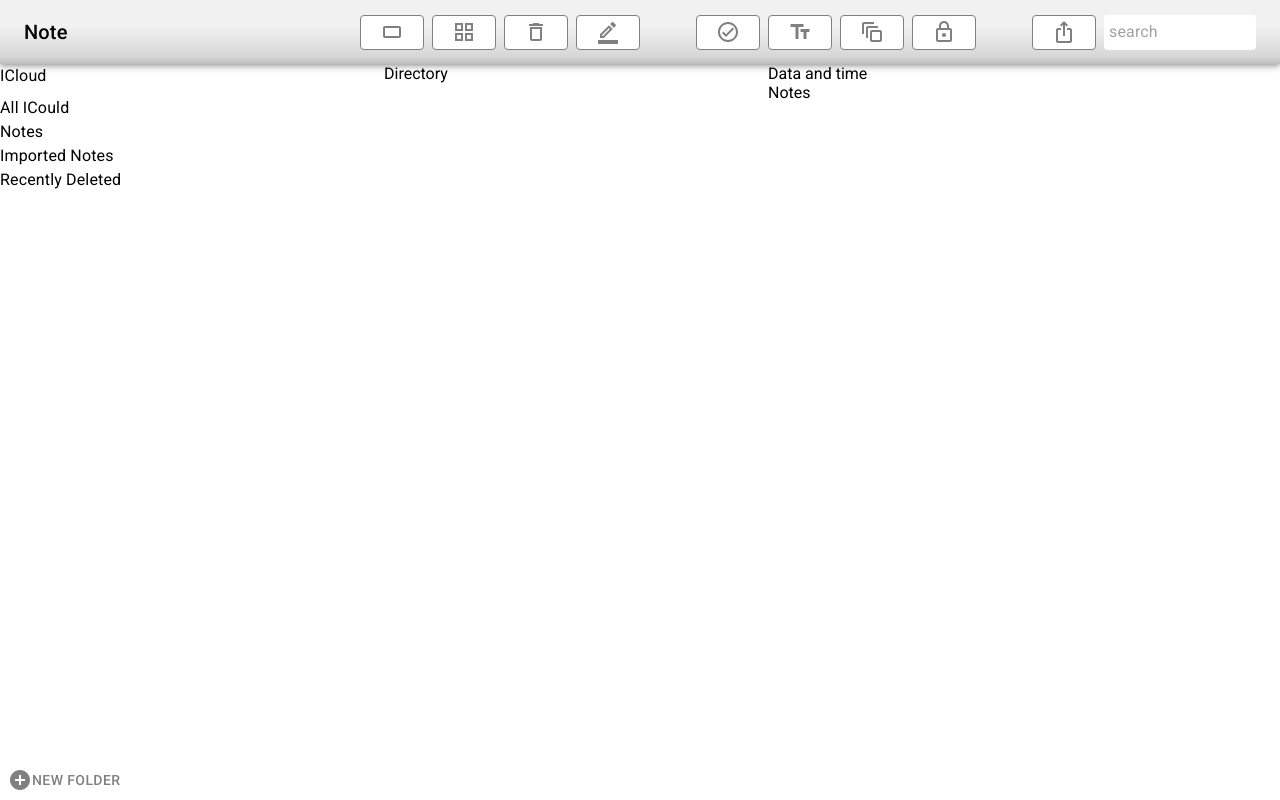
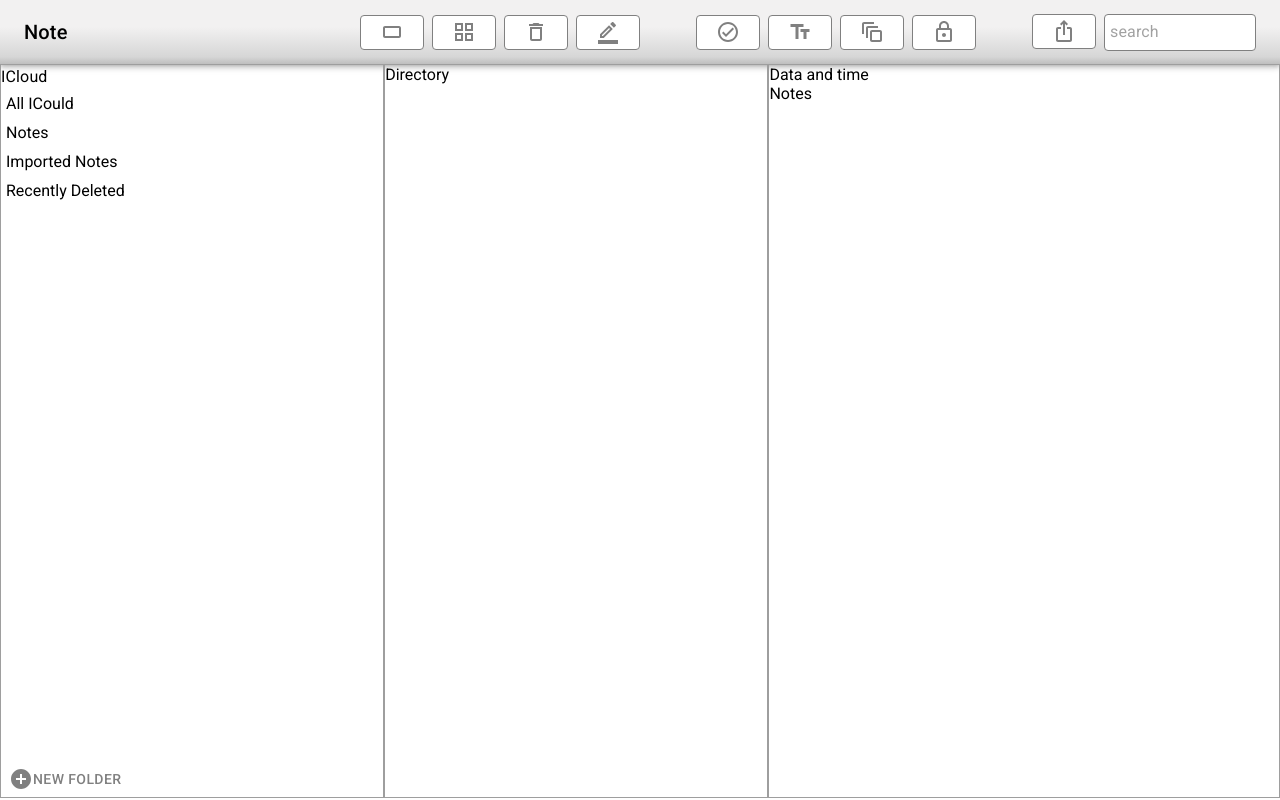
Before and after one commit to Madara1521/note-taker, a React (Create React App) app: page / in a window 1280 px wide. Built offline with nearby package versions, Linux system fonts and the light colour scheme.

Commit message:
border and padding components

```diff
--- a/src/App.js
+++ b/src/App.js
@@ -1,7 +1,7 @@
 import React from 'react'
 import Header from './Components/Header/Header'
 import { Box, Stack } from '@mui/material'
-import Sidebar from './Components/Sidebar/Sidebar'
+import Sidebar from './Components/Content/Sidebar/Sidebar'
 import Notes from './Components/Content/Notes/Notes'
 import NoteDirectory from './Components/Content/NoteDirectory/NoteDirectory'
 
--- a/src/Components/Content/NoteDirectory/NoteDirectory.js
+++ b/src/Components/Content/NoteDirectory/NoteDirectory.js
@@ -3,7 +3,7 @@ import { Box } from '@mui/material'
 
 const NoteDirectory = () => {
   return (
-    <Box flex={3}>
+    <Box flex={3} sx={{border:'1px solid #9e9e9e'}} >
       <div>
         Directory
       </div>
--- a/src/Components/Content/Notes/Notes.js
+++ b/src/Components/Content/Notes/Notes.js
@@ -3,7 +3,7 @@ import { Box } from '@mui/material'
 
 const Notes = () => {
   return (
-    <Box flex={4}>
+    <Box flex={4} sx={{border:'1px solid #9e9e9e'}}>
       <div>
         Data and time
       </div>
--- /dev/null
+++ b/src/Components/Content/Sidebar/Sidebar.js
@@ -0,0 +1,47 @@
+import React from 'react'
+import Bottom from '../Bottom/Bottom'
+import { Box, Stack, styled, Typography } from '@mui/material'
+import { makeStyles } from '@mui/styles'
+
+const useStyles = makeStyles(() => ({
+  container: {
+    display: 'flex',
+    flexDirection: 'column',
+    height: '100%',
+    justifyContent: 'space-between',
+  }
+}))
+
+export const FileComponent = styled('div')(() => ({
+  display: 'flex',
+  padding: '5px'
+}))
+
+const Sidebar = () => {
+  const classes = useStyles()
+
+
+  return (
+    <Box
+      flex={3}
+      sx={{ display: { xs: 'none', sm: 'block' }, border: '1px solid #9e9e9e' }}
+    >
+      <Stack direction="column" alignItems="stretch" height="100%">
+        <Typography>
+          ICloud
+        </Typography>
+        <div className={classes.container}>
+          <div>
+            <FileComponent>All ICould</FileComponent>
+            <FileComponent>Notes</FileComponent>
+            <FileComponent>Imported Notes</FileComponent>
+            <FileComponent>Recently Deleted</FileComponent>
+          </div>
+          <Bottom/>
+        </div>
+      </Stack>
+    </Box>
+  )
+}
+
+export default Sidebar
--- a/src/Components/Header/Header.js
+++ b/src/Components/Header/Header.js
@@ -1,16 +1,12 @@
 import React from 'react'
-import { AppBar, Typography, Box, styled } from '@mui/material'
+import { Typography, Box } from '@mui/material'
 import LeftButtons from './Buttons/LeftButtons/LeftButtons'
 import CenterButtons from './Buttons/CenterButtons/CenterButtons'
 import RightButtons from './Buttons/RightButtons/RightButtons'
 import FormatListBulletedOutlinedIcon from '@mui/icons-material/FormatListBulletedOutlined'
-import { StyledToolbar } from './StyledHeder/StyledAllHeader'
+import { AppBarComponent, StyledToolbar } from './StyledHeder/StyledAllHeader'
 
-export const AppBarComponent = styled(AppBar)({
-  position:'static',
-  color:'black',
-  background: 'linear-gradient(0deg, rgba(190,190,190,1) 0%, rgba(214,214,214,1) 11%, rgba(242,241,241,1) 58%)'
-})
+
 
 const Header = () => {
   return (
--- a/src/Components/Header/StyledHeder/StyledAllHeader.js
+++ b/src/Components/Header/StyledHeder/StyledAllHeader.js
@@ -1,4 +1,4 @@
-import { Box, Button, styled, Toolbar } from '@mui/material'
+import { AppBar, Box, Button, styled, Toolbar } from '@mui/material'
 
 export const StyledToolbar = styled(Toolbar)({
   display: 'flex',
@@ -10,6 +10,7 @@ export const Search = styled(Box)(({ theme }) => ({
   borderRadius: theme.shape.borderRadius,
   padding: '5px',
   height: '25px',
+  border: '1px solid grey',
   [theme.breakpoints.up('sm')]: {
     display: 'flex'
   }
@@ -34,3 +35,9 @@ export const UserBox = styled(Box)(({ theme }) => ({
     display: 'none'
   }
 }))
+
+export const AppBarComponent = styled(AppBar)({
+  position:'static',
+  color:'black',
+  background: 'linear-gradient(0deg, rgba(190,190,190,1) 0%, rgba(214,214,214,1) 11%, rgba(242,241,241,1) 58%)'
+})
--- a/src/Components/Sidebar/Sidebar.js
+++ /dev/null
@@ -1,41 +0,0 @@
-import React from 'react'
-import Bottom from '../Bottom/Bottom'
-import { Box, List, Stack, Typography } from '@mui/material'
-import { makeStyles } from '@mui/styles'
-
-const useStyles = makeStyles(() => ({
-  container: {
-    display: 'flex',
-    flexDirection: 'column',
-    height: '100%',
-    justifyContent: 'space-between'
-  }
-}))
-
-const Sidebar = () => {
-  const classes = useStyles()
-
-  return (
-    <Box
-      flex={3}
-      sx={{ display: { xs: 'none', sm: 'block' } }}
-    >
-      <Stack direction='column' alignItems='stretch' height="100%">
-        <Typography>
-          ICloud
-        </Typography>
-        <div className={classes.container}>
-          <List>
-            <Typography>All ICould</Typography>
-            <Typography>Notes</Typography>
-            <Typography>Imported Notes</Typography>
-            <Typography>Recently Deleted</Typography>
-          </List>
-          <Bottom/>
-        </div>
-      </Stack>
-    </Box>
-  )
-}
-
-export default Sidebar
```
Also changed, not shown: src/Components/Content/Bottom/Bottom.js (renamed from src/Components/Bottom/Bottom.js).
